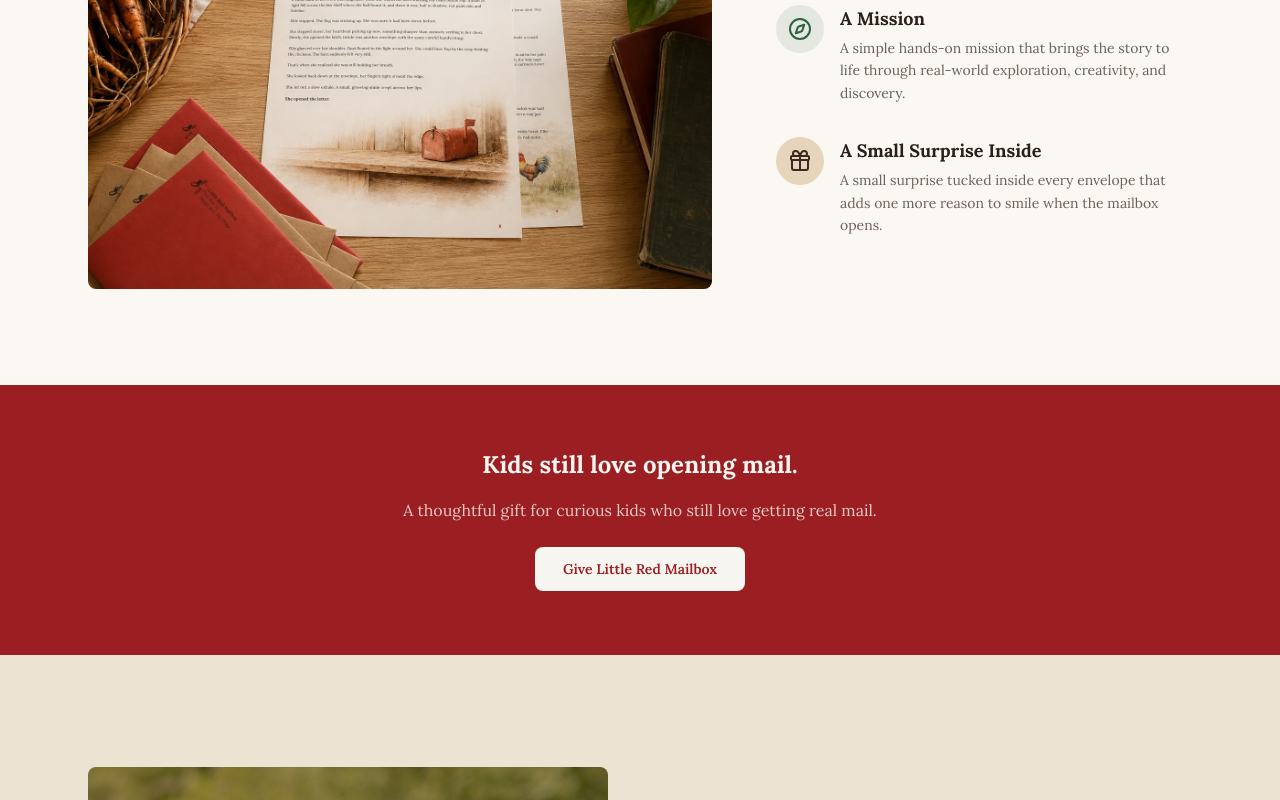
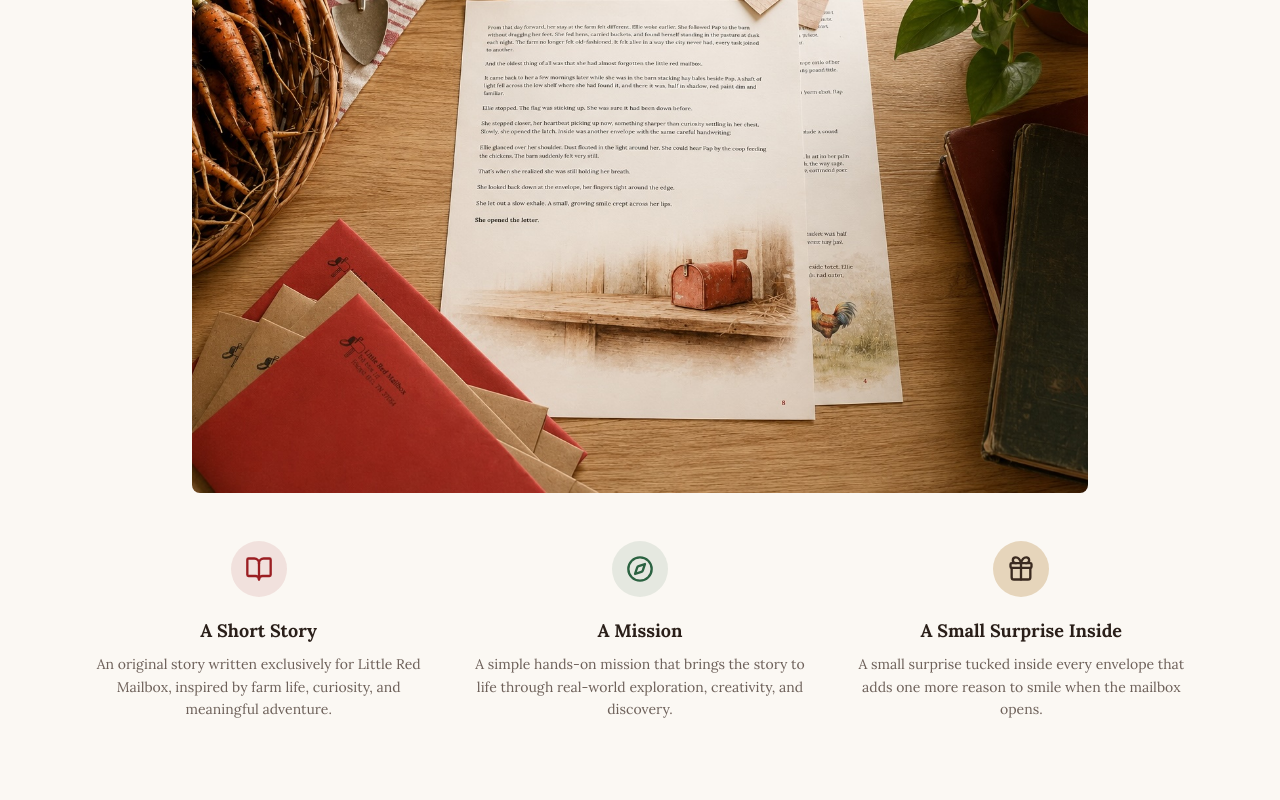
Before and after one commit to clintmcreative/LRM-site, a Next.js app: page / in a window 1280 px wide. Shown: the part 1220-2020 px from the top of the page. Built offline with nearby package versions, Linux system fonts and the light colour scheme.

Commit message:
feat: redesign home sections layout and image sizes
Co-authored-by: clintmcreative <265695401+clintmcreative@users.noreply.github.com>

```diff
--- a/components/home-sections.tsx
+++ b/components/home-sections.tsx
@@ -165,49 +165,43 @@ export function WhatsInsideSection() {
         </SectionObserver>
 
         <SectionObserver>
-          <div className="mt-12 flex flex-col items-center gap-10 md:flex-row md:gap-16">
-            <div className="relative aspect-[4/3] w-full overflow-hidden rounded-lg md:w-3/5">
+          <div className="mt-12 flex flex-col items-center">
+            <div className="relative aspect-[4/3] w-full max-w-4xl overflow-hidden rounded-lg">
               <Image
                 src="/images/product-envelope-contents.jpg"
                 alt="Little Red Mailbox envelope with an original story, hands-on mission, and small surprise"
                 fill
                 className="object-cover object-center"
-                sizes="(min-width: 768px) 60vw, 100vw"
+                sizes="(min-width: 896px) 896px, 100vw"
               />
             </div>
-            <div className="flex flex-col gap-8 md:w-2/5">
-              <div className="flex gap-4">
-                <div className="flex h-12 w-12 shrink-0 items-center justify-center rounded-full bg-primary/10">
-                  <BookOpen className="h-6 w-6 text-primary" />
+            <div className="mt-12 grid w-full gap-8 sm:grid-cols-2 md:grid-cols-3 md:gap-10">
+              <div className="flex flex-col items-center text-center">
+                <div className="flex h-14 w-14 shrink-0 items-center justify-center rounded-full bg-primary/10">
+                  <BookOpen className="h-7 w-7 text-primary" />
                 </div>
-                <div>
-                  <h3 className="font-serif text-lg font-bold text-foreground">A Short Story</h3>
-                  <p className="mt-1 text-sm leading-relaxed text-muted-foreground">
+                <h3 className="mt-5 font-serif text-lg font-bold text-foreground">A Short Story</h3>
+                <p className="mt-2 text-sm leading-relaxed text-muted-foreground">
                   An original story written exclusively for Little Red Mailbox, inspired by farm life, curiosity, and meaningful adventure.
                 </p>
               </div>
+              <div className="flex flex-col items-center text-center">
+                <div className="flex h-14 w-14 shrink-0 items-center justify-center rounded-full bg-accent/10">
+                  <Compass className="h-7 w-7 text-accent" />
                 </div>
-              <div className="flex gap-4">
-                <div className="flex h-12 w-12 shrink-0 items-center justify-center rounded-full bg-accent/10">
-                  <Compass className="h-6 w-6 text-accent" />
-                </div>
-                <div>
-                  <h3 className="font-serif text-lg font-bold text-foreground">A Mission</h3>
-                  <p className="mt-1 text-sm leading-relaxed text-muted-foreground">
+                <h3 className="mt-5 font-serif text-lg font-bold text-foreground">A Mission</h3>
+                <p className="mt-2 text-sm leading-relaxed text-muted-foreground">
                   A simple hands-on mission that brings the story to life through real-world exploration, creativity, and discovery.
                 </p>
               </div>
+              <div className="flex flex-col items-center text-center sm:col-span-2 md:col-span-1">
+                <div className="flex h-14 w-14 shrink-0 items-center justify-center rounded-full bg-secondary">
+                  <Gift className="h-7 w-7 text-secondary-foreground" />
                 </div>
-              <div className="flex gap-4">
-                <div className="flex h-12 w-12 shrink-0 items-center justify-center rounded-full bg-secondary">
-                  <Gift className="h-6 w-6 text-secondary-foreground" />
-                </div>
-                <div>
-                  <h3 className="font-serif text-lg font-bold text-foreground">A Small Surprise Inside</h3>
-                  <p className="mt-1 text-sm leading-relaxed text-muted-foreground">
+                <h3 className="mt-5 font-serif text-lg font-bold text-foreground">A Small Surprise Inside</h3>
+                <p className="mt-2 text-sm leading-relaxed text-muted-foreground">
                   A small surprise tucked inside every envelope that adds one more reason to smile when the mailbox opens.
                 </p>
-                </div>
               </div>
             </div>
           </div>
@@ -284,33 +278,50 @@ export function HowItWorksSection() {
         </SectionObserver>
 
         <SectionObserver>
-          <div className="mt-12 grid gap-8 md:grid-cols-3">
-            <div className="text-center">
-              <div className="mx-auto flex h-16 w-16 items-center justify-center rounded-full bg-primary text-primary-foreground">
+          <div className="mt-12 grid items-center gap-10 md:grid-cols-2 md:gap-16">
+            <div className="relative aspect-[3/2] w-full overflow-hidden rounded-lg">
+              <Image
+                src="/images/hand-holding-envelope.png"
+                alt="Hand holding a Little Red Mailbox envelope"
+                fill
+                className="object-cover object-center"
+                sizes="(min-width: 768px) 50vw, 100vw"
+              />
+            </div>
+            <div className="flex flex-col gap-8">
+              <div className="flex gap-5">
+                <div className="flex h-14 w-14 shrink-0 items-center justify-center rounded-full bg-primary text-primary-foreground">
                   <span className="font-serif text-2xl font-bold">1</span>
                 </div>
-              <h3 className="mt-6 font-serif text-xl font-bold text-foreground">Join Little Red Mailbox</h3>
-              <p className="mt-3 text-sm leading-relaxed text-muted-foreground">
+                <div>
+                  <h3 className="font-serif text-xl font-bold text-foreground">Join Little Red Mailbox</h3>
+                  <p className="mt-2 text-sm leading-relaxed text-muted-foreground">
                     Subscribe in under a minute.
                   </p>
                 </div>
-            <div className="text-center">
-              <div className="mx-auto flex h-16 w-16 items-center justify-center rounded-full bg-primary text-primary-foreground">
+              </div>
+              <div className="flex gap-5">
+                <div className="flex h-14 w-14 shrink-0 items-center justify-center rounded-full bg-primary text-primary-foreground">
                   <span className="font-serif text-2xl font-bold">2</span>
                 </div>
-              <h3 className="mt-6 font-serif text-xl font-bold text-foreground">Check the Mailbox</h3>
-              <p className="mt-3 text-sm leading-relaxed text-muted-foreground">
+                <div>
+                  <h3 className="font-serif text-xl font-bold text-foreground">Check the Mailbox</h3>
+                  <p className="mt-2 text-sm leading-relaxed text-muted-foreground">
                     An original story, a hands-on mission, and a small surprise arrive each month.
                   </p>
                 </div>
-            <div className="text-center">
-              <div className="mx-auto flex h-16 w-16 items-center justify-center rounded-full bg-primary text-primary-foreground">
+              </div>
+              <div className="flex gap-5">
+                <div className="flex h-14 w-14 shrink-0 items-center justify-center rounded-full bg-primary text-primary-foreground">
                   <span className="font-serif text-2xl font-bold">3</span>
                 </div>
-              <h3 className="mt-6 font-serif text-xl font-bold text-foreground">Read. Imagine. Discover.</h3>
-              <p className="mt-3 text-sm leading-relaxed text-muted-foreground">
+                <div>
+                  <h3 className="font-serif text-xl font-bold text-foreground">Read. Imagine. Discover.</h3>
+                  <p className="mt-2 text-sm leading-relaxed text-muted-foreground">
                     Every envelope invites kids to slow down, explore, and try something new.
                   </p>
+                </div>
+              </div>
             </div>
           </div>
         </SectionObserver>
```
Also changed, not shown: 1 other file (tests, documents, lock files or other folders). Lines whose indentation alone changed are shown as unchanged.
